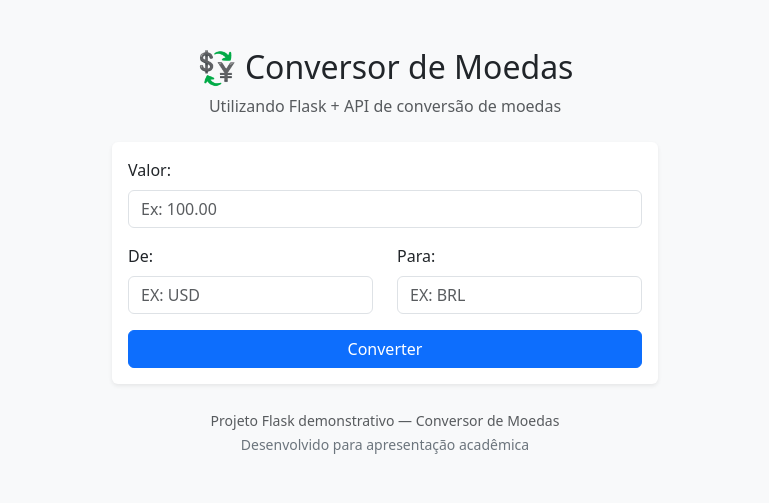
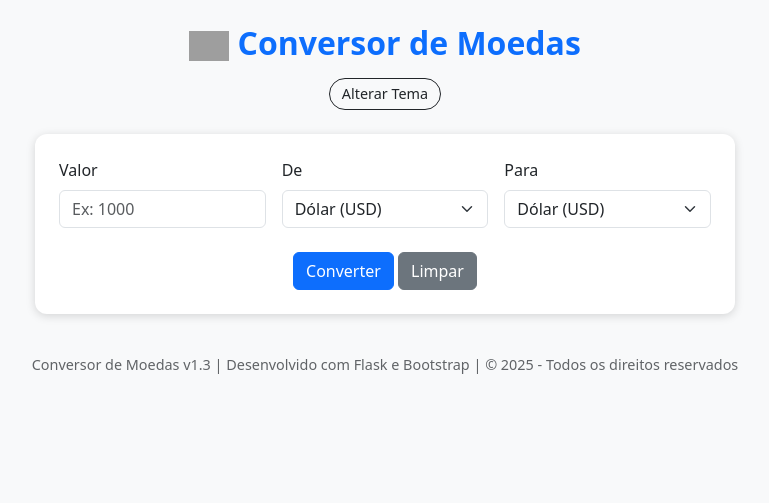
Before and after one commit to ferredev13/flask-conversor-moedas, a Flask app: page / in a window 1280 px wide. Shown: the top 503 px of the page, without its empty margins (255-1024 px from the left). Run offline with Flask 3, Linux system fonts and the light colour scheme; grey boxes are pictures that could not be loaded.

Commit message:
Adiciona alteração do layout e rodapé com informações

```diff
--- a/app.py
+++ b/app.py
@@ -1,19 +1,35 @@
+# ---------------------------------------------------------------------
+# ARQUIVO: app.py
+# DESCRIÇÃO: Aplicação Flask para conversão de moedas utilizando a API CurrencyLayer.
+# AUTOR: [Seu Nome]
+# ---------------------------------------------------------------------
+
 from flask import Flask, render_template, request
 import requests
 import os
 import traceback
+from dotenv import load_dotenv
+
+# ---------------------------------------------------------------------
+# CONFIGURAÇÕES INICIAIS
+# ---------------------------------------------------------------------
+# Carrega variáveis do arquivo .env
+load_dotenv()
 
 app = Flask(__name__)
 
-# ---------------------------------------------------------------------
-# CONFIGURAÇÕES
-# ---------------------------------------------------------------------
-API_KEY = os.getenv("CURRENCY_API_KEY")  # Pega a chave da variável de ambiente (se existir)
+# Lê a chave da API a partir do arquivo .env
+API_KEY = os.getenv("API_KEY")
+
 
 # ---------------------------------------------------------------------
 # FUNÇÃO PARA VALIDAR E CONVERTER VALORES
 # ---------------------------------------------------------------------
 def parse_amount(valor_raw):
+    """
+    Converte o valor informado pelo usuário (string) em float,
+    aceitando vírgula ou ponto decimal.
+    """
     try:
         valor_raw = valor_raw.replace(",", ".")  # aceita vírgula ou ponto
         valor = float(valor_raw)
@@ -23,63 +39,66 @@ def parse_amount(valor_raw):
 
 
 # ---------------------------------------------------------------------
-# FUNÇÃO PARA TENTAR USAR A API CURRENCY LAYER (caso tenha API_KEY)
+# FUNÇÃO PARA USAR A API CURRENCY LAYER (COM CHAVE)
 # ---------------------------------------------------------------------
-def try_currencylayer(from_cur, to_cur, amount):
+def convert_currency(from_cur, to_cur, amount):
+    """
+    Converte um valor de uma moeda para outra utilizando a API CurrencyLayer.
+
+    A API gratuita da CurrencyLayer retorna apenas taxas baseadas no USD.
+    Por isso, são tratados três cenários:
+      1. USD -> outra moeda
+      2. outra moeda -> USD
+      3. moeda -> moeda (nenhuma é USD)
+    """
     try:
         url = f"http://api.currencylayer.com/live?access_key={API_KEY}"
         response = requests.get(url, timeout=10)
-        response.raise_for_status()  # Verifica status HTTP
         data = response.json()
 
-        if not isinstance(data, dict):
-            return False, "Resposta inesperada da API.", "CurrencyLayer - formato inválido"
+        # Validação de retorno da API
+        if not data.get("success"):
+            return False, data.get("error", {}).get("info", "Erro desconhecido")
 
-        if not data.get("success"):
-            return False, data.get("error", {}).get("info", "Erro desconhecido"), "CurrencyLayer falhou"
+        rates = data["quotes"]
 
-        rates = data.get("quotes", {})
-        from_rate = rates.get(f"USD{from_cur}")
-        to_rate = rates.get(f"USD{to_cur}")
+        # ------------------------------
+        # CASO 1: USD -> outra moeda
+        # ------------------------------
+        if from_cur == "USD":
+            to_rate = rates.get(f"USD{to_cur}")
+            if not to_rate:
+                return False, f"Moeda de destino '{to_cur}' não encontrada na API."
+            converted = amount * to_rate
 
-        if not from_rate or not to_rate:
-            return False, "Moeda não encontrada na API.", "CurrencyLayer - Moeda inválida"
+        # ------------------------------
+        # CASO 2: outra moeda -> USD
+        # ------------------------------
+        elif to_cur == "USD":
+            from_rate = rates.get(f"USD{from_cur}")
+            if not from_rate:
+                return False, f"Moeda de origem '{from_cur}' não encontrada na API."
+            converted = amount / from_rate
 
-        converted = amount / from_rate * to_rate
-        return True, converted, "CurrencyLayer OK"
+        # ------------------------------
+        # CASO 3: moeda -> moeda (nenhuma é USD)
+        # ------------------------------
+        else:
+            from_rate = rates.get(f"USD{from_cur}")
+            to_rate = rates.get(f"USD{to_cur}")
 
-    except requests.exceptions.RequestException as e:
-        return False, f"Erro de conexão com a API: {e}", "CurrencyLayer - conexão falhou"
+            if not from_rate or not to_rate:
+                return False, "Moeda não encontrada na API."
+
+            # Converte primeiro para USD e depois para a moeda destino
+            converted = amount / from_rate * to_rate
+
+        return True, converted
+
     except Exception as e:
-        return False, f"Erro interno: {e}", "CurrencyLayer - exceção geral"
-
-
-# ---------------------------------------------------------------------
-# FUNÇÃO PARA TENTAR USAR exchangerate.host (sem chave)
-# ---------------------------------------------------------------------
-def try_exchangerate_host(from_cur, to_cur, amount):
-    try:
-        url = f"https://api.exchangerate.host/convert?from={from_cur}&to={to_cur}&amount={amount}"
-        response = requests.get(url, timeout=10)
-        response.raise_for_status()
-        data = response.json()
-
-        if not isinstance(data, dict):
-            return False, "Resposta inesperada da API.", "exchangerate.host - formato inválido"
-
-        if not data.get("success"):
-            return False, "Erro na API exchangerate.host", "exchangerate.host falhou"
-
-        converted = data.get("result")
-        if converted is None:
-            return False, "Não foi possível obter o valor convertido.", "exchangerate.host - sem resultado"
-
-        return True, converted, "exchangerate.host OK"
-
-    except requests.exceptions.RequestException as e:
-        return False, f"Erro de conexão com a API: {e}", "exchangerate.host - conexão falhou"
-    except Exception as e:
-        return False, f"Erro interno: {e}", "exchangerate.host - exceção geral"
+        print("[ERRO INTERNO NA API]", e)
+        traceback.print_exc()
+        return False, "Erro interno ao acessar a API."
 
 
 # ---------------------------------------------------------------------
@@ -87,24 +106,46 @@ def try_exchangerate_host(from_cur, to_cur, amount):
 # ---------------------------------------------------------------------
 @app.route("/", methods=["GET", "POST"])
 def index():
+    """
+    Rota principal da aplicação Flask.
+    Recebe os dados do formulário, valida as entradas e realiza a conversão.
+    """
     resultado = None
     alert_type = None
-    valor_input = None
+    valor_input = ""
     moeda_origem_input = ""
     moeda_destino_input = ""
 
+    # Lista de moedas disponíveis no dropdown
+    moedas = [
+        ("USD", "Dólar (USD)"),
+        ("BRL", "Real (BRL)"),
+        ("EUR", "Euro (EUR)"),
+        ("GBP", "Libra (GBP)"),
+        ("JPY", "Iene (JPY)"),
+        ("CAD", "Dólar Canadense (CAD)"),
+        ("AUD", "Dólar Australiano (AUD)"),
+        ("CHF", "Franco Suíço (CHF)"),
+    ]
+
     if request.method == "POST":
         try:
-            # Lê campos do formulário
+            # ------------------------------
+            # LEITURA DOS DADOS DO FORMULÁRIO
+            # ------------------------------
             valor_raw = request.form.get("amount", "").strip()
             moeda_origem_input = request.form.get("fromCurrency", "").upper()
             moeda_destino_input = request.form.get("toCurrency", "").upper()
-
             valor_input = valor_raw
 
-            # =======================
-            # Validações básicas
-            # =======================
+            # ------------------------------
+            # VALIDAÇÕES INICIAIS
+            # ------------------------------
+            if not API_KEY:
+                resultado = "Chave de API não configurada. Defina API_KEY no arquivo .env."
+                alert_type = "danger"
+                raise ValueError(resultado)
+
             if not valor_raw or not moeda_origem_input or not moeda_destino_input:
                 resultado = "Preencha todos os campos."
                 alert_type = "warning"
@@ -122,38 +163,21 @@ def index():
                 alert_type = "warning"
                 raise ValueError(resultado)
 
-            # =======================
-            # 1️⃣ Tenta Currencylayer (se tiver API_KEY)
-            # =======================
-            if API_KEY:
-                ok, value_or_msg, debug = try_currencylayer(moeda_origem_input, moeda_destino_input, valor)
-                print("Currencylayer attempt:", debug)
-                if ok:
-                    converted = value_or_msg
-                    resultado = f"{valor:.2f} {moeda_origem_input} = {converted:.2f} {moeda_destino_input}"
-                    alert_type = "success"
-                    return render_template("index.html", **locals())
-                else:
-                    print("Currencylayer falhou:", value_or_msg)
+            # ------------------------------
+            # CHAMADA À API
+            # ------------------------------
+            ok, value_or_msg = convert_currency(moeda_origem_input, moeda_destino_input, valor)
 
-            # =======================
-            # 2️⃣ Fallback: exchangerate.host
-            # =======================
-            ok2, value_or_msg2, debug2 = try_exchangerate_host(moeda_origem_input, moeda_destino_input, valor)
-            print("exchangerate.host attempt:", debug2)
-            if ok2:
-                converted = value_or_msg2
-                resultado = f"{valor:.2f} {moeda_origem_input} = {converted:.2f} {moeda_destino_input}"
+            if ok:
+                resultado = f"{valor:.2f} {moeda_origem_input} = {value_or_msg:.2f} {moeda_destino_input}"
                 alert_type = "success"
             else:
-                resultado = f"Erro ao obter taxa: {value_or_msg2}"
+                resultado = f"Erro ao obter taxa: {value_or_msg}"
                 alert_type = "danger"
 
         except ValueError as e:
-            # Erros esperados (como valor inválido)
             print(f"[VALOR INVÁLIDO] {e}")
         except Exception as e:
-            # Erros inesperados — loga e mostra mensagem genérica
             resultado = "Erro inesperado ao processar a conversão. Tente novamente."
             alert_type = "danger"
             print(f"[ERRO INTERNO] {e}")
@@ -163,7 +187,7 @@ def index():
 
 
 # ---------------------------------------------------------------------
-# EXECUÇÃO
+# EXECUÇÃO DO APLICATIVO
 # ---------------------------------------------------------------------
 if __name__ == "__main__":
     app.run(debug=True)
--- a/templates/index.html
+++ b/templates/index.html
@@ -1,84 +1,159 @@
 <!DOCTYPE html>
 <html lang="pt-BR">
 <head>
-    <meta charset="UTF-8">
-    <meta name="viewport" content="width=device-width, initial-scale=1.0">
+    <meta charset="UTF-8" />
+    <meta name="viewport" content="width=device-width, initial-scale=1.0" />
     <title>Conversor de Moedas</title>
-    <link href="https://cdn.jsdelivr.net/npm/bootstrap@5.3.2/dist/css/bootstrap.min.css" rel="stylesheet">
+
+    <!-- Bootstrap -->
+    <link
+        href="https://cdn.jsdelivr.net/npm/bootstrap@5.3.2/dist/css/bootstrap.min.css"
+        rel="stylesheet"
+    />
+
+    <!-- Ícone -->
+    <link
+        rel="icon"
+        type="image/png"
+        href="https://cdn-icons-png.flaticon.com/512/2331/2331948.png"
+    />
+
+    <style>
+        :root {
+            --bg-color: #f8f9fa;
+            --text-color: #212529;
+            --card-bg: #ffffff;
+        }
+
+        body.dark-mode {
+            --bg-color: #1e1e1e;
+            --text-color: #f1f1f1;
+            --card-bg: #2c2c2c;
+        }
+
+        body {
+            background-color: var(--bg-color);
+            color: var(--text-color);
+            transition: background-color 0.3s, color 0.3s;
+        }
+
+        .card {
+            background-color: var(--card-bg);
+            border: none;
+            border-radius: 12px;
+            box-shadow: 0 2px 10px rgba(0, 0, 0, 0.15);
+        }
+
+        .btn-toggle {
+            background-color: transparent;
+            border: 1px solid var(--text-color);
+            color: var(--text-color);
+            border-radius: 50px;
+            font-size: 0.9rem;
+            padding: 4px 12px;
+            transition: 0.3s;
+        }
+
+        .btn-toggle:hover {
+            background-color: var(--text-color);
+            color: var(--bg-color);
+        }
+
+        footer {
+            font-size: 0.9rem;
+            text-align: center;
+            padding: 10px;
+            color: var(--text-color);
+            opacity: 0.7;
+            margin-top: 30px;
+        }
+    </style>
 </head>
-<body class="bg-light">
 
-    <div class="container py-5">
-        <div class="row justify-content-center">
-            <div class="col-md-6">
+<body>
+    <div class="container py-4">
+        <div class="text-center mb-4">
+            <h2 class="fw-bold text-primary">
+                <img src="https://cdn-icons-png.flaticon.com/512/10384/10384429.png" width="40" />
+                Conversor de Moedas
+            </h2>
+            <button class="btn-toggle mt-2" id="toggleMode">Alterar Tema</button>
+        </div>
 
-                <!-- Título -->
-                <div class="text-center mb-4">
-                    <h2>💱 Conversor de Moedas</h2>
-                    <p class="text-muted">Utilizando Flask + API de conversão de moedas</p>
-                </div>
+        <div class="card mx-auto p-4" style="max-width: 700px;">
+            <form method="POST">
+                <div class="row g-3 align-items-end">
+                    <div class="col-md-4">
+                        <label for="amount" class="form-label">Valor</label>
+                        <input
+                            type="text"
+                            class="form-control"
+                            id="amount"
+                            name="amount"
+                            value="{{ valor_input }}"
+                            placeholder="Ex: 1000"
+                        />
+                    </div>
 
-                <!-- Card principal -->
-                <div class="card shadow-sm border-0">
-                    <div class="card-body">
+                    <div class="col-md-4">
+                        <label for="fromCurrency" class="form-label">De</label>
+                        <select class="form-select" id="fromCurrency" name="fromCurrency">
+                            {% for code, name in moedas %}
+                            <option value="{{ code }}" {% if moeda_origem_input == code %}selected{% endif %}>
+                                {{ name }}
+                            </option>
+                            {% endfor %}
+                        </select>
+                    </div>
 
-                        <!-- Mensagens condicionais -->
-                        {% if resultado %}
-                            <div class="alert alert-{{ alert_type }} text-center" role="alert">
-                                {{ resultado }}
-                            </div>
-                        {% endif %}
-
-                        <!-- Formulário -->
-                        <form method="POST" class="needs-validation" novalidate>
-                            <div class="mb-3">
-                                <label for="amount" class="form-label">Valor:</label>
-                                <input type="text" id="amount" name="amount" class="form-control" placeholder="Ex: 100.00"
-                                       value="{{ valor_input or '' }}" required>
-                            </div>
-
-                            <div class="row">
-                                <div class="col-md-6 mb-3">
-                                    <label for="fromCurrency" class="form-label">De:</label>
-                                    <input type="text" id="fromCurrency" name="fromCurrency" maxlength="3"
-                                           class="form-control text-uppercase" placeholder="Ex: USD"
-                                           value="{{ moeda_origem_input or '' }}" required>
-                                </div>
-                                <div class="col-md-6 mb-3">
-                                    <label for="toCurrency" class="form-label">Para:</label>
-                                    <input type="text" id="toCurrency" name="toCurrency" maxlength="3"
-                                           class="form-control text-uppercase" placeholder="Ex: BRL"
-                                           value="{{ moeda_destino_input or '' }}" required>
-                                </div>
-                            </div>
-
-                            <div class="d-grid">
-                                <button type="submit" class="btn btn-primary">Converter</button>
-                            </div>
-                        </form>
-
-                        <!-- Resultado exibido apenas se conversão bem-sucedida -->
-                        {% if alert_type == 'success' %}
-                            <hr>
-                            <div class="text-center">
-                                <h5 class="text-success fw-bold">{{ resultado }}</h5>
-                            </div>
-                        {% endif %}
-
+                    <div class="col-md-4">
+                        <label for="toCurrency" class="form-label">Para</label>
+                        <select class="form-select" id="toCurrency" name="toCurrency">
+                            {% for code, name in moedas %}
+                            <option value="{{ code }}" {% if moeda_destino_input == code %}selected{% endif %}>
+                                {{ name }}
+                            </option>
+                            {% endfor %}
+                        </select>
                     </div>
                 </div>
 
-                <!-- Rodapé -->
                 <div class="text-center mt-4">
-                    <small class="text-muted">
-                        Projeto Flask demonstrativo — Conversor de Moedas <br>
-                        <span class="text-secondary">Desenvolvido para apresentação acadêmica</span>
-                    </small>
+                    <button type="submit" class="btn btn-primary">Converter</button>
+                    <button type="reset" class="btn btn-secondary">Limpar</button>
                 </div>
+            </form>
 
+            {% if resultado %}
+            <div class="alert alert-{{ alert_type }} mt-4 text-center" role="alert">
+                {{ resultado }}
             </div>
+            {% endif %}
         </div>
+
+        <footer>
+            <p>
+                Conversor de Moedas v1.3 | Desenvolvido com Flask e Bootstrap |
+                © {{ 2025 }} - Todos os direitos reservados
+            </p>
+        </footer>
     </div>
 
+    <!-- Script modo claro/escuro -->
+    <script>
+        const toggleBtn = document.getElementById("toggleMode");
+        const body = document.body;
+
+        // Carrega o tema salvo
+        if (localStorage.getItem("theme") === "dark") {
+            body.classList.add("dark-mode");
+        }
+
+        // Alterna entre temas
+        toggleBtn.addEventListener("click", () => {
+            body.classList.toggle("dark-mode");
+            localStorage.setItem("theme", body.classList.contains("dark-mode") ? "dark" : "light");
+        });
+    </script>
 </body>
 </html>
```
